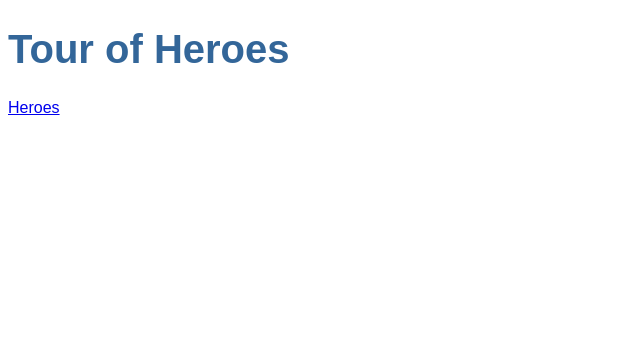
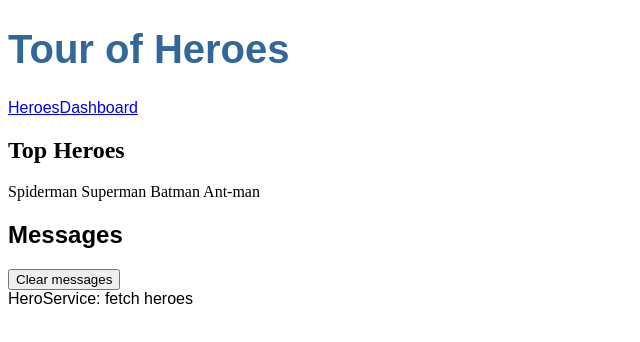
Before and after one commit to EtshD1/Tour-of-Heroes, an Angular app: page /dashboard in a window 1280 px wide. Before the commit this address led to /. Shown: the top 342 px of the page, without its empty margins (0-640 px from the left). Built offline with nearby package versions, Linux system fonts and the light colour scheme.

Commit message:
Add dashboard to route

```diff
--- a/src/app/app-routing.module.ts
+++ b/src/app/app-routing.module.ts
@@ -1,9 +1,12 @@
 import { NgModule } from '@angular/core';
 import { RouterModule, Routes } from '@angular/router';
 import { HeroesComponent } from './heroes/heroes.component';
+import { DashboardComponent } from './dashboard/dashboard.component';
 
 const routes: Routes = [
-  { path: "heroes", component: HeroesComponent }
+  { path: "heroes", component: HeroesComponent },
+  { path: "dashboard", component: DashboardComponent },
+  { path: "", redirectTo: "/dashboard", pathMatch: "full" },
 ];
 
 @NgModule({
--- a/src/app/app.component.html
+++ b/src/app/app.component.html
@@ -1,6 +1,7 @@
 <h1>{{title}}</h1>
 <nav>
   <a routerLink="/heroes">Heroes</a>
+  <a routerLink="/dashboard">Dashboard</a>
 </nav>
 <router-outlet></router-outlet>
 <app-messages></app-messages>
--- a/src/app/dashboard/dashboard.component.html
+++ b/src/app/dashboard/dashboard.component.html
@@ -1 +1,6 @@
-<p>dashboard works!</p>
+<h2>Top Heroes</h2>
+<div class="heroes-menu">
+  <a *ngFor="let hero of heroes">
+    {{hero.name}}
+  </a>
+</div>
--- a/src/app/dashboard/dashboard.component.ts
+++ b/src/app/dashboard/dashboard.component.ts
@@ -1,4 +1,6 @@
 import { Component, OnInit } from '@angular/core';
+import { Hero } from '../hero';
+import { HeroService } from '../hero.service';
 
 @Component({
   selector: 'app-dashboard',
@@ -7,9 +9,14 @@ import { Component, OnInit } from '@angular/core';
 })
 export class DashboardComponent implements OnInit {
 
-  constructor() { }
+  heroes: Hero[] = [];
+
+  constructor(private heroService: HeroService) { }
 
   ngOnInit(): void {
+    this.heroService.getHeroes().subscribe(heroes => {
+      this.heroes = heroes.slice(1, 5);
+    });
   }
 
 }
```
